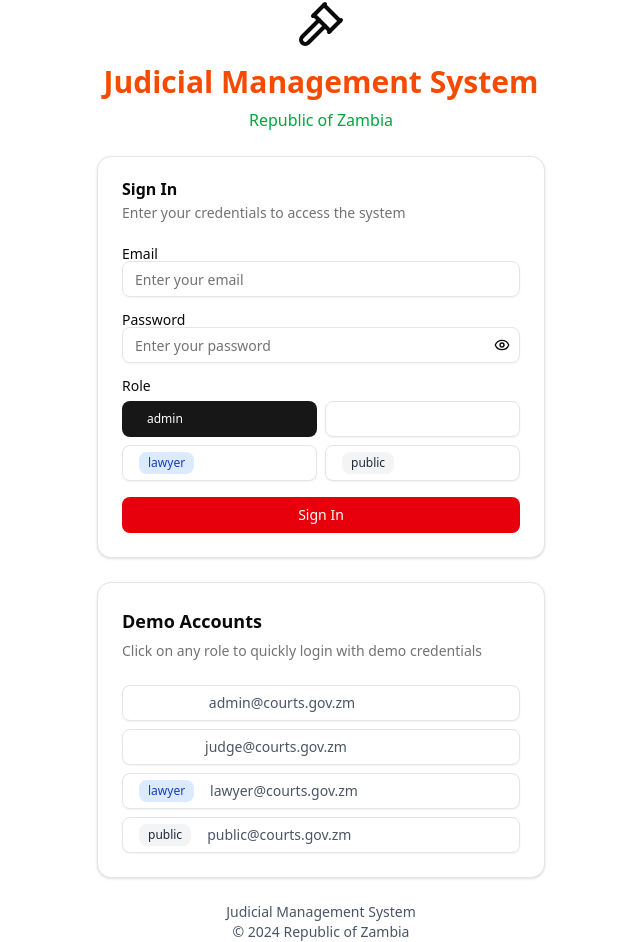
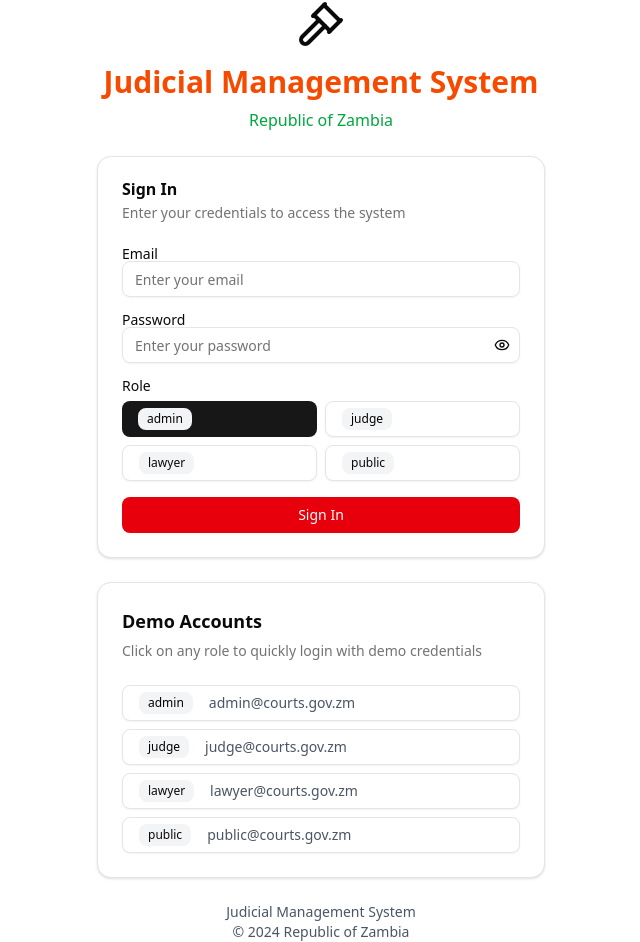
Before and after one commit to SuwilanjiTrey/JMS, a Next.js app: page /login in a window 1280 px wide. Shown: the whole page, without its empty margins (319-959 px from the left). Built offline with nearby package versions, Linux system fonts and the light colour scheme; no server answers.

Commit message:
changed dashboard user tag background color from white to green

```diff
--- a/src/app/admin/dashboard/page.tsx
+++ b/src/app/admin/dashboard/page.tsx
@@ -11,7 +11,7 @@ export default function AdminDashboard() {
           <h1 className="text-3xl font-bold text-zambia-black">Admin Dashboard</h1>
           <p className="text-zambia-black/70">Manage the judicial system</p>
         </div>
-        <Badge variant="outline" className="bg-zambia-orange text-white">
+        <Badge variant="outline" className="bg-zambia-orange text-black">
           Administrator
         </Badge>
       </div>
--- a/src/app/admin/page.tsx
+++ b/src/app/admin/page.tsx
@@ -171,7 +171,7 @@ export default function EnhancedAdminPage() {
             <RefreshCw className="h-4 w-4" />
             <span>Refresh</span>
           </Button>
-          <Badge variant="outline" className="bg-zambia-orange text-white">
+          <Badge variant="outline" className="bg-green-700 text-white">
             System Administrator
           </Badge>
         </div>
--- a/src/app/login/page.tsx
+++ b/src/app/login/page.tsx
@@ -61,15 +61,15 @@ export default function LoginPage() {
   const getRoleBadgeColor = (role: UserRole) => {
     switch (role) {
       case 'admin':
-        return 'bg-zambia-orange text-white';
+        return 'bg-gray-100 text-black';
       case 'judge':
-        return 'bg-zambia-green text-white';
+        return 'bg-gray-100 text-black';
       case 'lawyer':
-        return 'bg-blue-100 text-blue-800';
+        return 'bg-gray-100 text-black-800';
       case 'public':
-        return 'bg-gray-100 text-gray-800';
+        return 'bg-gray-100 text-black-800';
       default:
-        return 'bg-gray-100 text-gray-800';
+        return 'bg-gray-100 text-black-800';
     }
   };
 
```
